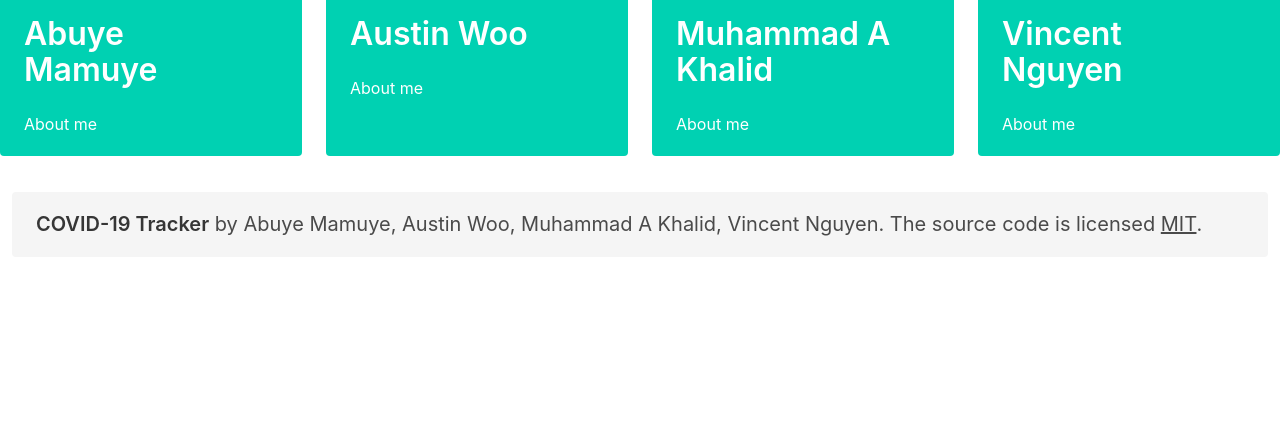
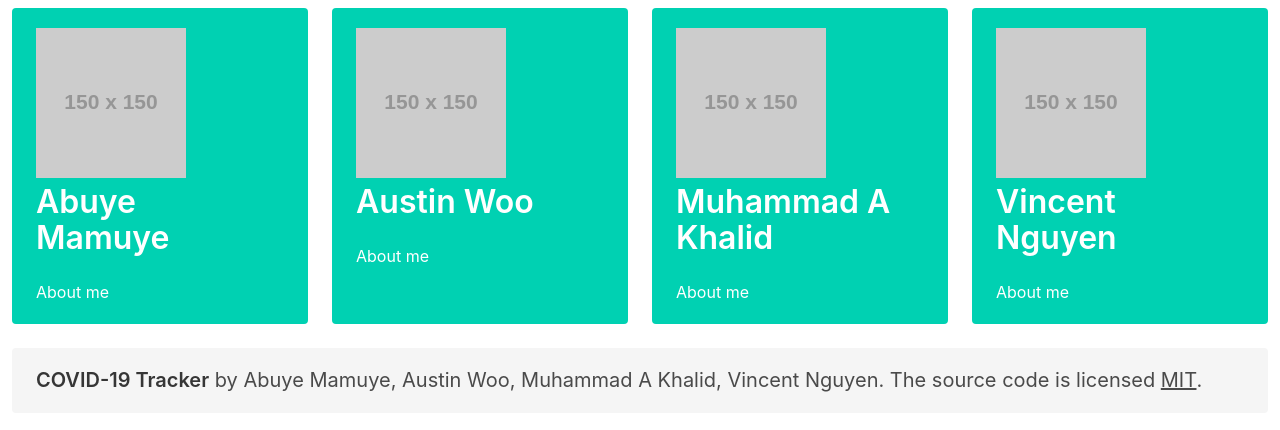
Before and after one commit to vincent-nguyen8931/COVID-19-Tracker, a plain HTML site: page about.html in a window 1280 px wide. Shown: the part 80-510 px from the top of the page. Drawn offline with nearby package versions, Linux system fonts and the light colour scheme; some packages are replaced by stand-ins of ours; no server answers; placeholder pictures from the web are drawn by us.

Commit message:
Adding place holder images to the about html

```diff
--- a/about.html
+++ b/about.html
@@ -55,9 +55,10 @@
 
 	</nav>
 
-	<div class="tile is-ancestor">
+	<div class="tile">
 		<div class="tile is-parent">
 			<article class="tile is-child notification is-primary">
+				<img src="https://via.placeholder.com/150">
 				<p class="title">Abuye Mamuye</p>
 				<p>About me</p>
 			</article>
@@ -65,6 +66,7 @@
 
 		<div class="tile is-parent">
 			<article class="tile is-child notification is-primary">
+				<img src="https://via.placeholder.com/150">
 				<p class="title">Austin Woo</p>
 				<p>About me</p>
 			</article>
@@ -72,6 +74,7 @@
 
 		<div class="tile is-parent">
 			<article class="tile is-child notification is-primary">
+				<img src="https://via.placeholder.com/150">
 				<p class="title">Muhammad A Khalid</p>
 				<p>About me</p>
 			</article>
@@ -79,6 +82,7 @@
 
 		<div class="tile is-parent">
 			<article class="tile is-child notification is-primary">
+				<img src="https://via.placeholder.com/150">
 				<p class="title">Vincent Nguyen</p>
 				<p>About me</p>
 			</article>
```
